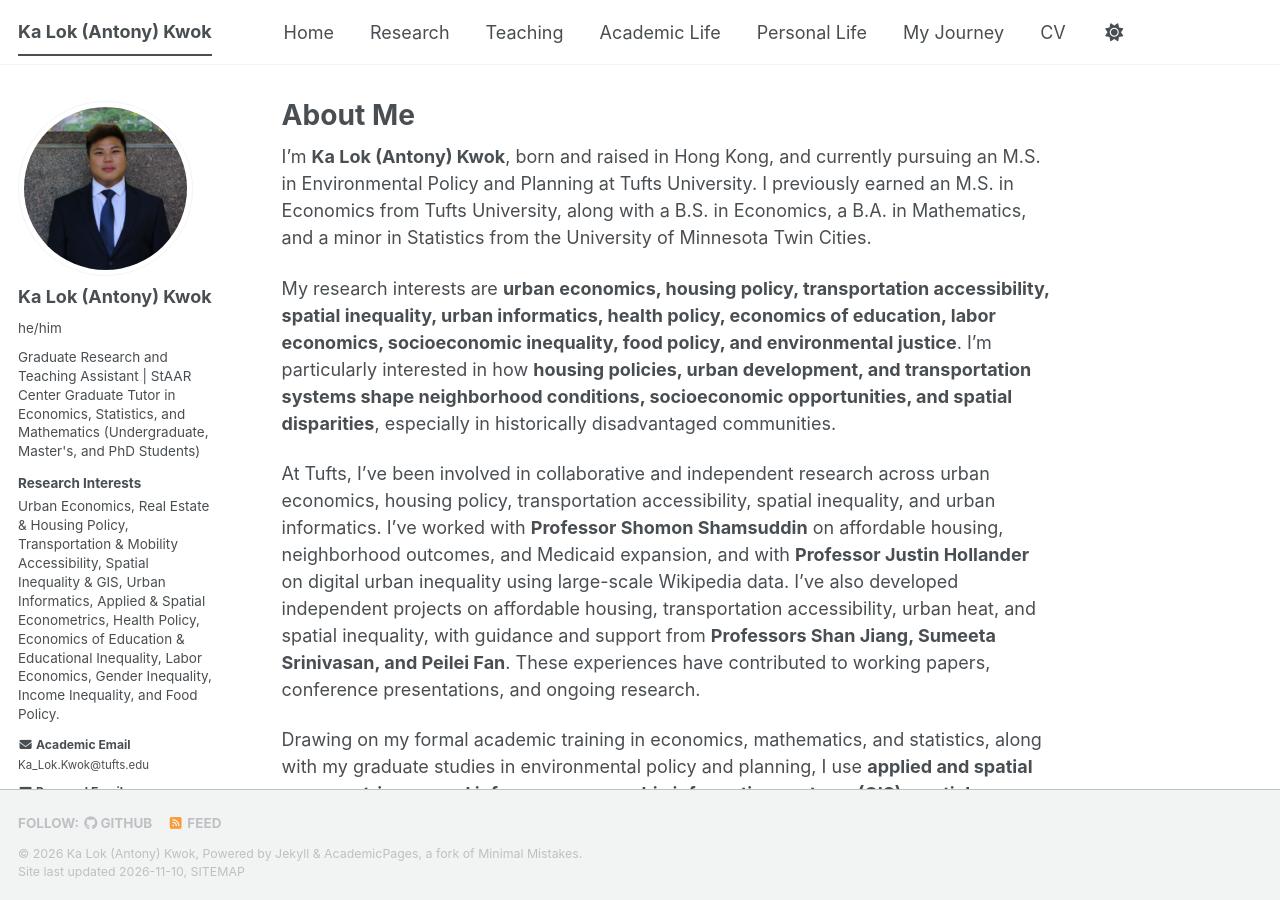
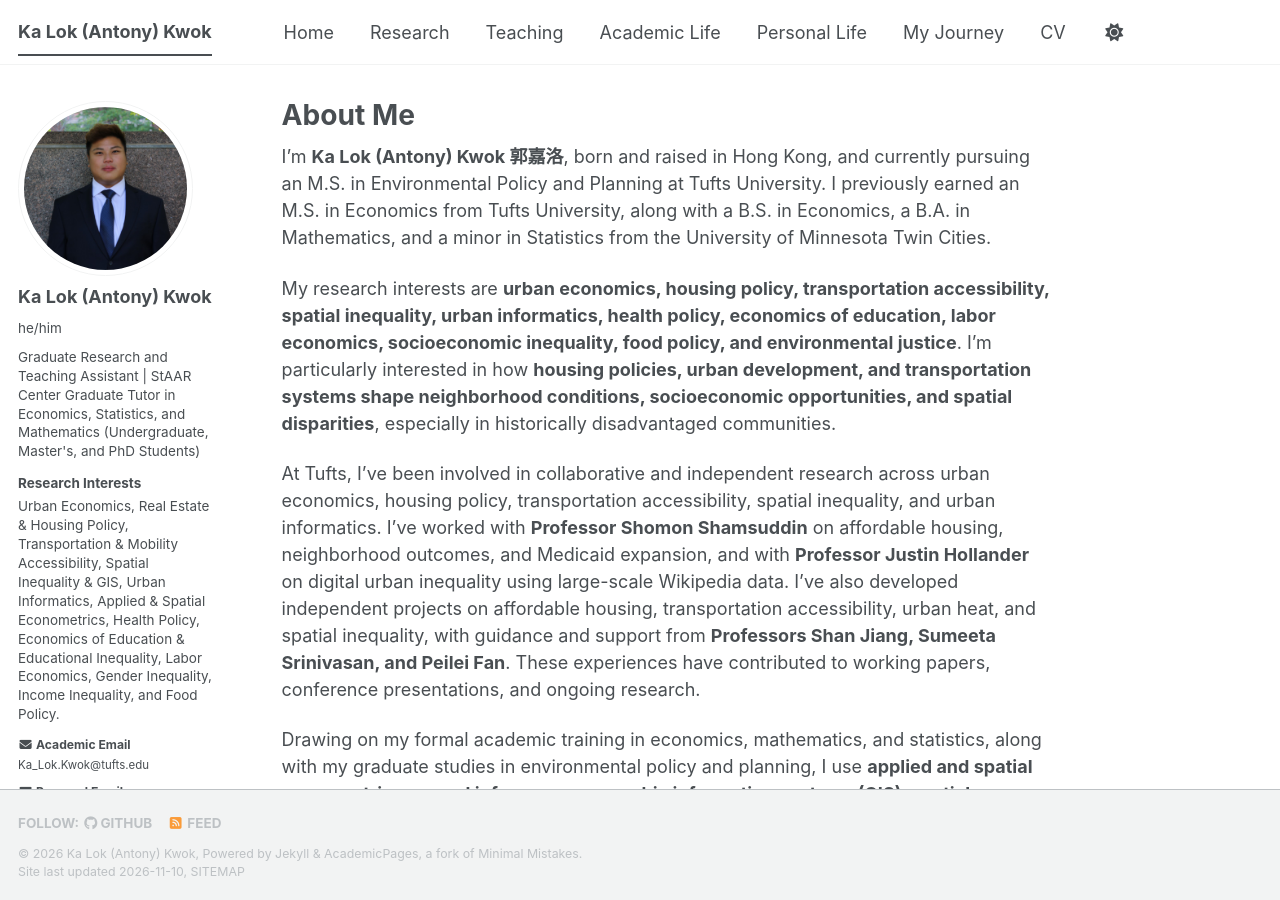
Before and after one commit to AntonyKaLokKwok/AntonyKaLokKwok.github.io, a Jekyll site: the page built from _pages/about.md, in a window 1280 px wide and 900 px high. Built offline with Jekyll 4.4.1, drawn with Linux system fonts in a browser that asks for light colours; a style sheet for code colours, icons or effects is not loaded.

Commit message:
Update about.md

```diff
--- a/_pages/about.md
+++ b/_pages/about.md
@@ -7,7 +7,7 @@ redirect_from:
   - /about.html
 ---
 
-I'm **Ka Lok (Antony) Kwok**, born and raised in Hong Kong, and currently pursuing an M.S. in Environmental Policy and Planning at Tufts University. I previously earned an M.S. in Economics from Tufts University, along with a B.S. in Economics, a B.A. in Mathematics, and a minor in Statistics from the University of Minnesota Twin Cities.
+I'm **Ka Lok (Antony) Kwok 郭嘉洛**, born and raised in Hong Kong, and currently pursuing an M.S. in Environmental Policy and Planning at Tufts University. I previously earned an M.S. in Economics from Tufts University, along with a B.S. in Economics, a B.A. in Mathematics, and a minor in Statistics from the University of Minnesota Twin Cities.
 
 My research interests are **urban economics, housing policy, transportation accessibility, spatial inequality, urban informatics, health policy, economics of education, labor economics, socioeconomic inequality, food policy, and environmental justice**. I'm particularly interested in how **housing policies, urban development, and transportation systems shape neighborhood conditions, socioeconomic opportunities, and spatial disparities**, especially in historically disadvantaged communities.
 
```
